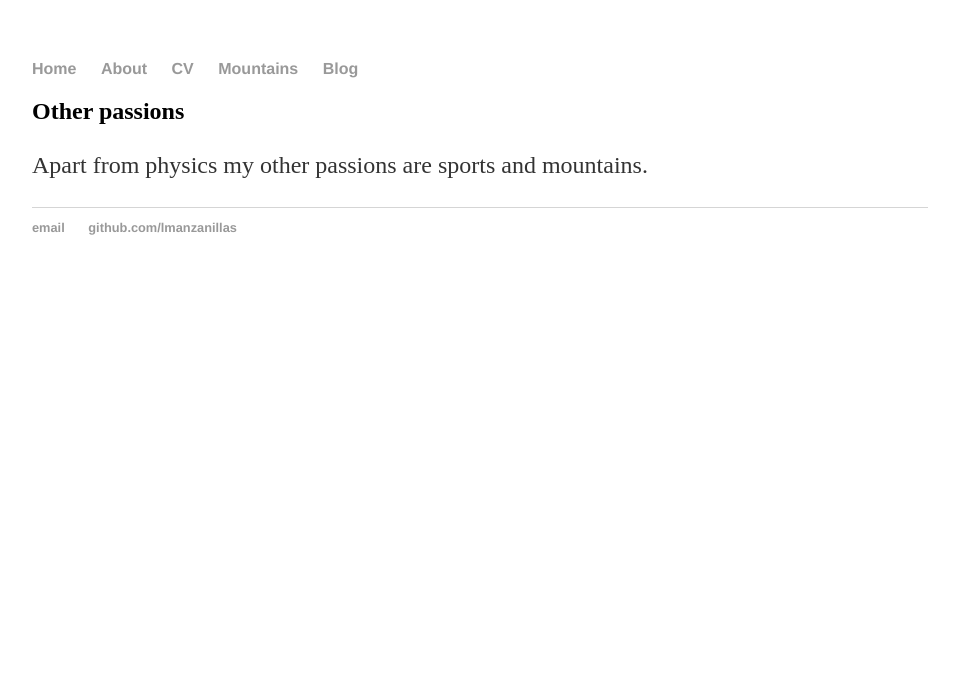
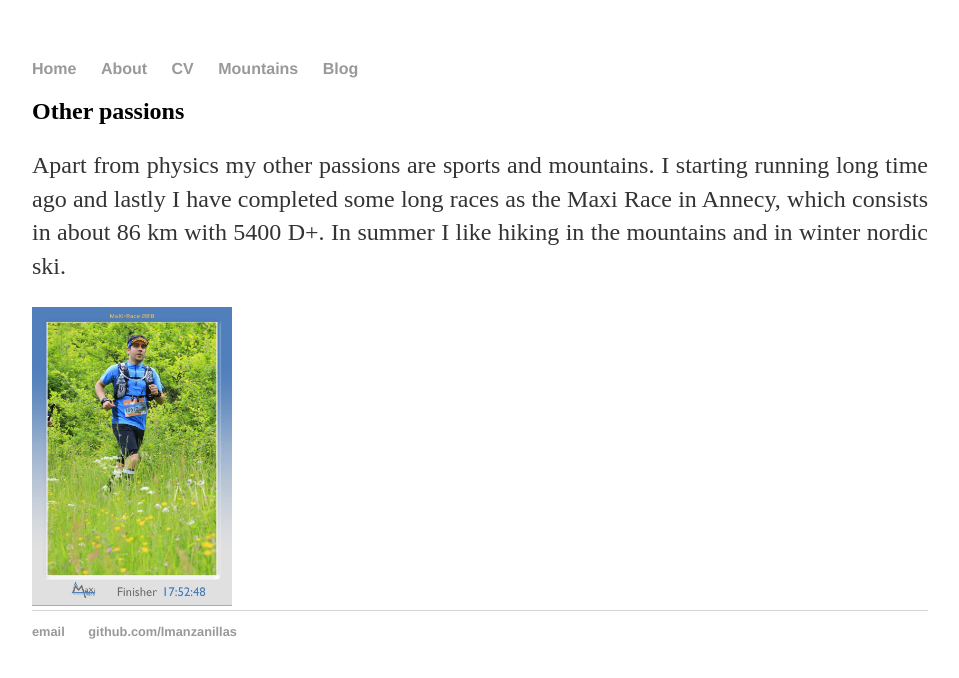
Before and after one commit to lmanzanillas/lmanzanillas.github.io, a Jekyll site: the page built from mountains/index.html, in a window 1280 px wide. Shown: the top 678 px of the page, without its empty margins (160-1119 px from the left). Built offline with Jekyll 4.4.1, drawn with Linux system fonts in a browser that asks for light colours.

Commit message:
add more info mountains

```diff
--- a/mountains/index.html
+++ b/mountains/index.html
@@ -4,6 +4,10 @@ title: Mountains
 ---
 <div class="blurb">
         <h2>Other passions</h2>
-        <p align="justify"> Apart from physics my other passions are sports and mountains. </p>
+        <p align="justify"> Apart from physics my other passions are sports and mountains. I starting running long time ago and lastly I have completed some long races
+	as the Maxi Race in Annecy, which consists in about 86 km with 5400 D+. In summer I like hiking in the mountains and in winter nordic ski.</p>
+
+        <img src="MaxiRace.jpg" alt="Simply Easy Learning" width="200" >
+
 
 </div><!-- /.blurb -->
```
Also changed, not shown: mountains/MaxiRace.jpg (added).
